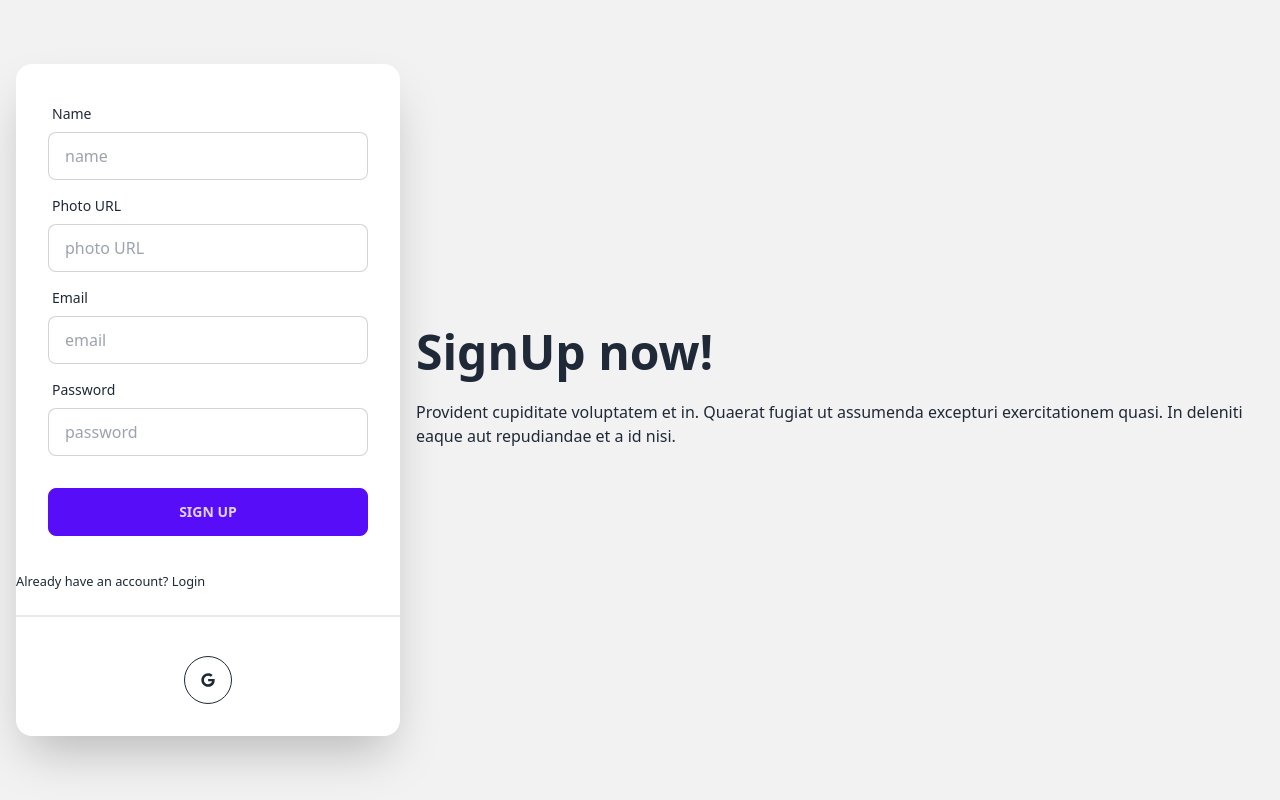
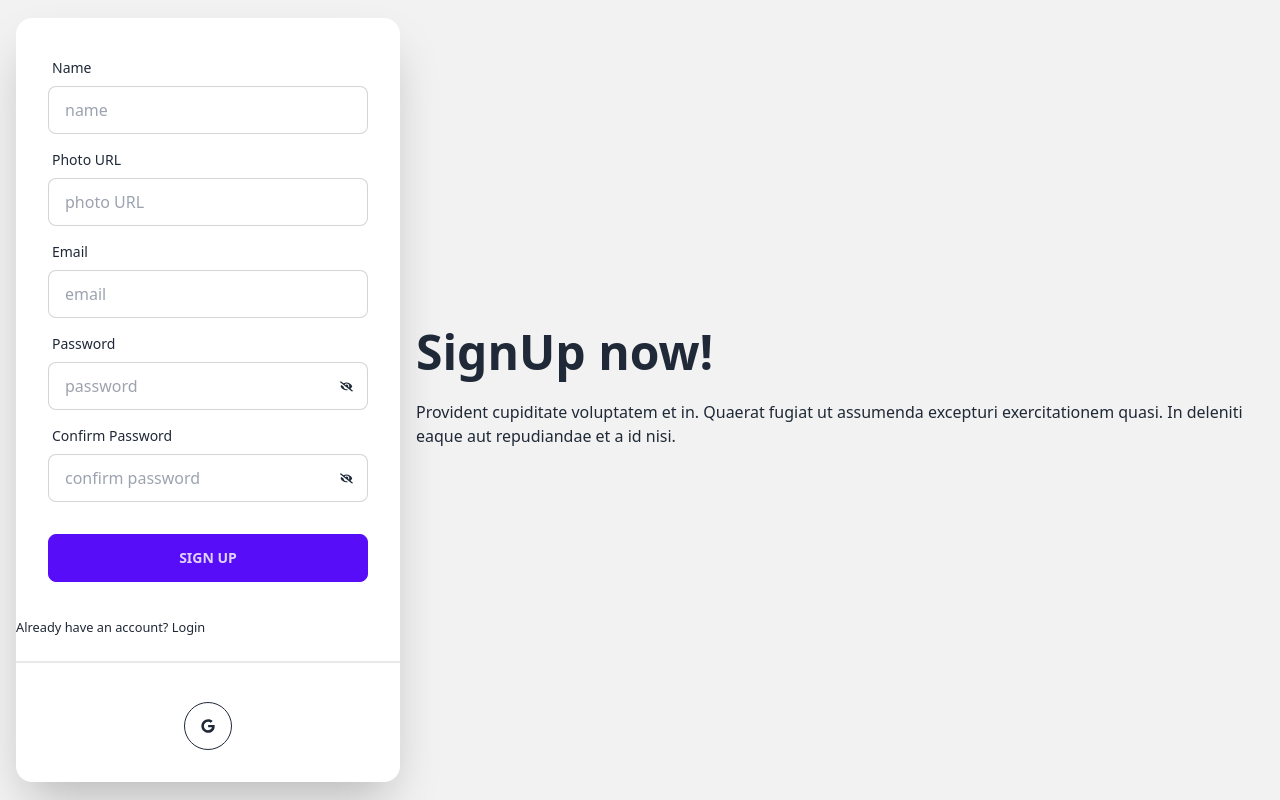
Before and after one commit to mahejabinmou/summer-camp-client, a React (Vite) app: page /signup in a window 1280 px wide. Built offline with nearby package versions, Linux system fonts and the light colour scheme; no server answers.

Commit message:
confirm password done

```diff
--- a/src/pages/SignUp/SignUp.jsx
+++ b/src/pages/SignUp/SignUp.jsx
@@ -5,22 +5,15 @@ import { useContext, useState } from "react";
 import { Link, Navigate, useNavigate } from "react-router-dom/dist";
 import Swal from "sweetalert2";
 import SocialLogin from "../Shared/SocialLogin/SocialLogin";
+import { FaEye, FaEyeSlash } from "react-icons/fa";
 
 
 const SignUp = () => {
     const { register, handleSubmit, reset, formState: { errors } } =
         useForm();
-    // const [showPass, setShowPass] = useState(false);
+    const [showPass, setShowPass] = useState(false);
 
-    // const onConfirm = (data) => {
-    //     const password = data.password;
-    //     const confirm = data.confirm;
-    //     if (password !== confirm) {
-    //         alert("confirm password not match");
-    //         return;
-    //     }
-    //     console.log(data);
-    // }
+
 
 
 
@@ -28,6 +21,15 @@ const SignUp = () => {
     const navigate = useNavigate();
 
     const onSubmit = data => {
+        // const onConfirm = (data) => {
+        const password = data.password;
+        const confirm = data.confirm;
+        if (password !== confirm) {
+            alert("confirm password not match");
+            return;
+        }
+        console.log(data);
+        // }
 
         createUser(data.email, data.password)
             .then(result => {
@@ -100,17 +102,23 @@ const SignUp = () => {
                             {errors.email && <span className="text-red-600">Email  is required</span>}
 
                         </div>
-                        <div className="form-control">
+                        <div className="form-control relative">
                             <label className="label">
                                 <span className="label-text">Password</span>
                             </label>
-                            <input type="password" {...register("password", {
+                            <input type={showPass ? "text" : "password"}  {...register("password", {
                                 required: true,
                                 minLength: 6,
                                 maxLength: 20,
                                 pattern: /(?=.*[A-Z])(?=.*[!@#$&*])(?=.*[0-9])/
                             })}
                                 placeholder="password" className="input input-bordered" />
+                            <p className="absolute top-[54px] right-[15px]"
+                                onClick={() => setShowPass(!showPass)}
+                            >
+                                <small>{showPass ? <FaEye /> : <FaEyeSlash />}</small>
+
+                            </p>
                             {errors.password?.type === 'required' && <p className="text-red-600">Password required</p>}
 
                             {errors.password?.type === 'minLength' && <p className="text-red-600">Password minimum 6 required</p>}
@@ -120,7 +128,7 @@ const SignUp = () => {
                             {errors.password?.type === 'pattern' && <p className="text-red-600">Password must have one uppercase,one number and one special character</p>}
                         </div>
 
-                        {/* <div className="form-control">
+                        <div className="form-control relative">
                             <label className="label">
                                 <span className="label-text">Confirm Password</span>
                             </label>
@@ -131,9 +139,16 @@ const SignUp = () => {
                                 placeholder="confirm password" className="input input-bordered"
                             />
 
+                            <p className="absolute top-[54px] right-[15px]"
+                                onClick={() => setShowPass(!showPass)}
+                            >
+                                <small>{showPass ? <FaEye /> : <FaEyeSlash />}</small>
+
+                            </p>
+
                             {errors.confirm && (<span className="text-red-600">You need to re-type password</span>)}
 
-                        </div> */}
+                        </div>
 
 
 
```
